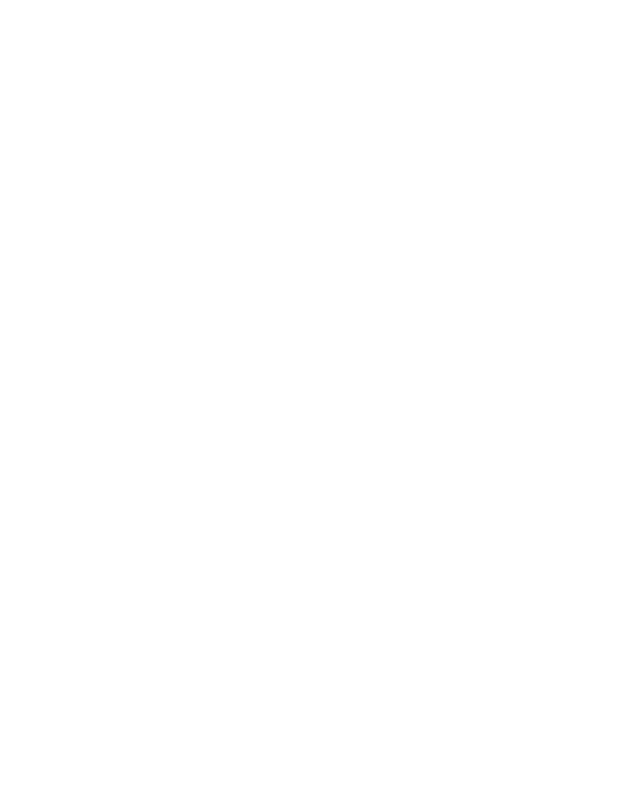
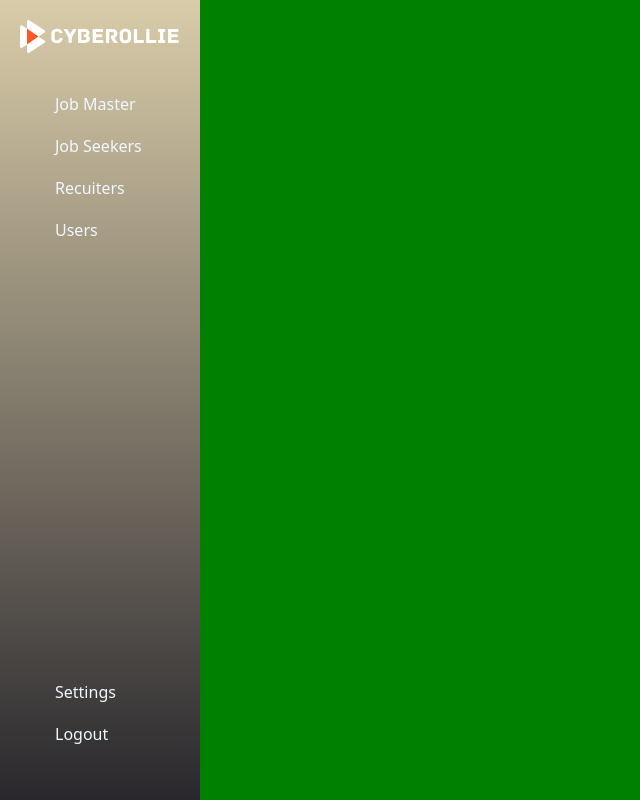
Before and after one commit to Monish542/Tutorial, a plain HTML site: page index.html in a window 1280 px wide. Shown: the whole page, without its empty margins (0-640 px from the left). Drawn offline with nearby package versions, Linux system fonts and the light colour scheme.

Commit message:
completed Nav bar

```diff
--- /dev/null
+++ b/assets/style.css
@@ -0,0 +1,61 @@
+* {
+    margin: 0;
+    padding: 0;
+}
+
+body {
+    margin: 0px;
+    padding: 0px;
+    font-family: system-ui, -apple-system, BlinkMacSystemFont, 'Segoe UI', Roboto, Oxygen, Ubuntu, Cantarell, 'Open Sans', 'Helvetica Neue', sans-serif;
+    overflow: hidden;
+}
+
+.container {
+    display: flex;
+    justify-content: start;
+}
+
+.container .nav-conatiner {
+    display: flex;
+    flex-direction: column;
+    justify-content: space-between;
+    background-image: linear-gradient(180deg, #D9CCA9, #2A282D);
+    max-width: 200px;
+    height: 100vh;
+}
+
+ul {
+    list-style-type: none;
+}
+
+.nav-conatiner {
+    ul {
+        padding: 25px 35px 25px 35px;
+         li {
+                padding: 10px 0px;
+                a {
+                    text-decoration: none;
+                    color: aliceblue !important;
+                    font-size: 16px;
+                    font-weight: 400;
+                }
+            }
+    }
+
+    .main-nav {
+        margin: 20px;
+
+        img {
+            width: 100%;
+        }
+    }
+    .footer-nav{
+        margin: 20px;
+    }
+}
+
+
+.main-container {
+    background-color: green;
+    flex-grow: 10;
+}
--- a/index.html
+++ b/index.html
@@ -1,11 +1,36 @@
 <!DOCTYPE html>
 <html lang="en">
+
 <head>
     <meta charset="UTF-8">
     <meta name="viewport" content="width=device-width, initial-scale=1.0">
-    <title>Document</title>
+    <link rel="stylesheet" href="https://cdn.jsdelivr.net/npm/bootstrap-icons@1.13.1/font/bootstrap-icons.min.css">
+    <link rel="stylesheet" href="assets/style.css">
+    <title>Cyberoolie</title>
 </head>
+
 <body>
+    <div class="container">
+        <div class="nav-conatiner">
+            <div class="main-nav">
+                <img src="assets/images/logo.svg" alt="">
+                <ul>
+                    <li><a href="#">Job Master</a></li>
+                    <li><a href="#">Job Seekers</a></li>
+                    <li><a href="#">Recuiters</a></li>
+                    <li><a href="#">Users</a></li>
+                </ul>
+            </div>
+            <div class="footer-nav">
+                <ul>
+                    <li><a href="">Settings</a></li>
+                    <li><a href="">Logout</a></li>
+                </ul>
+            </div>
 
+        </div>
+        <div class="main-container"></div>
+    </div>
 </body>
+
 </html>
```
Also changed, not shown: assets/images/logo.svg (added).
